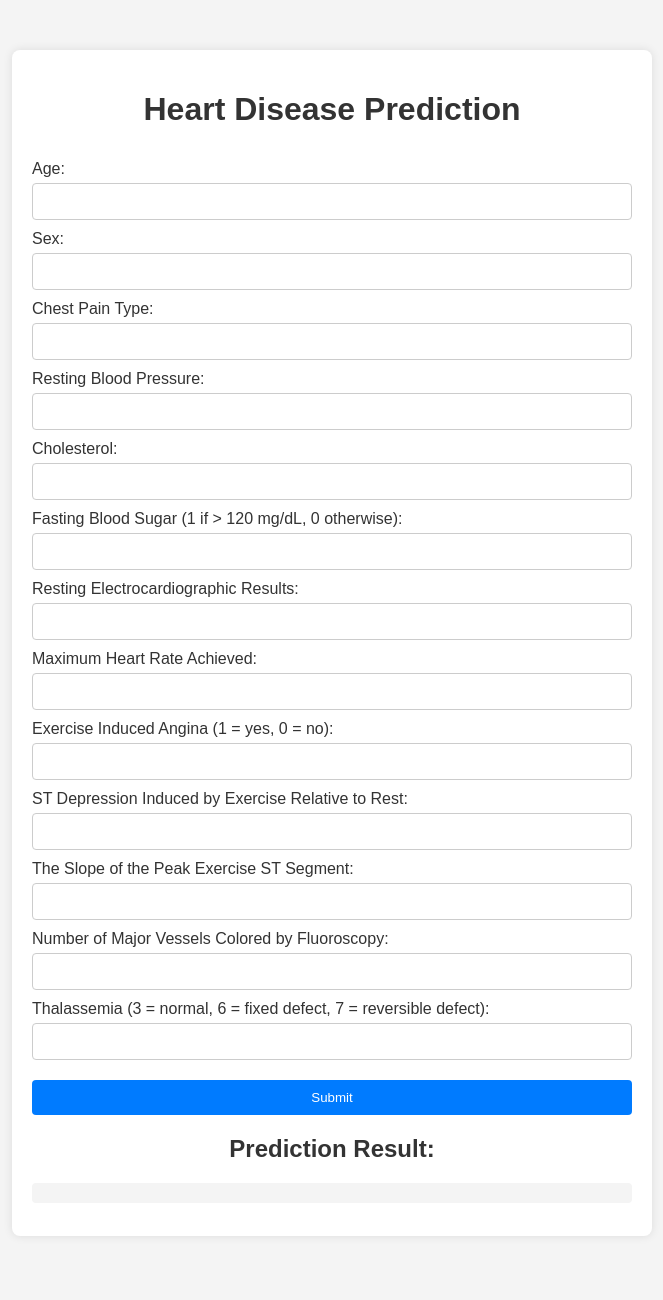
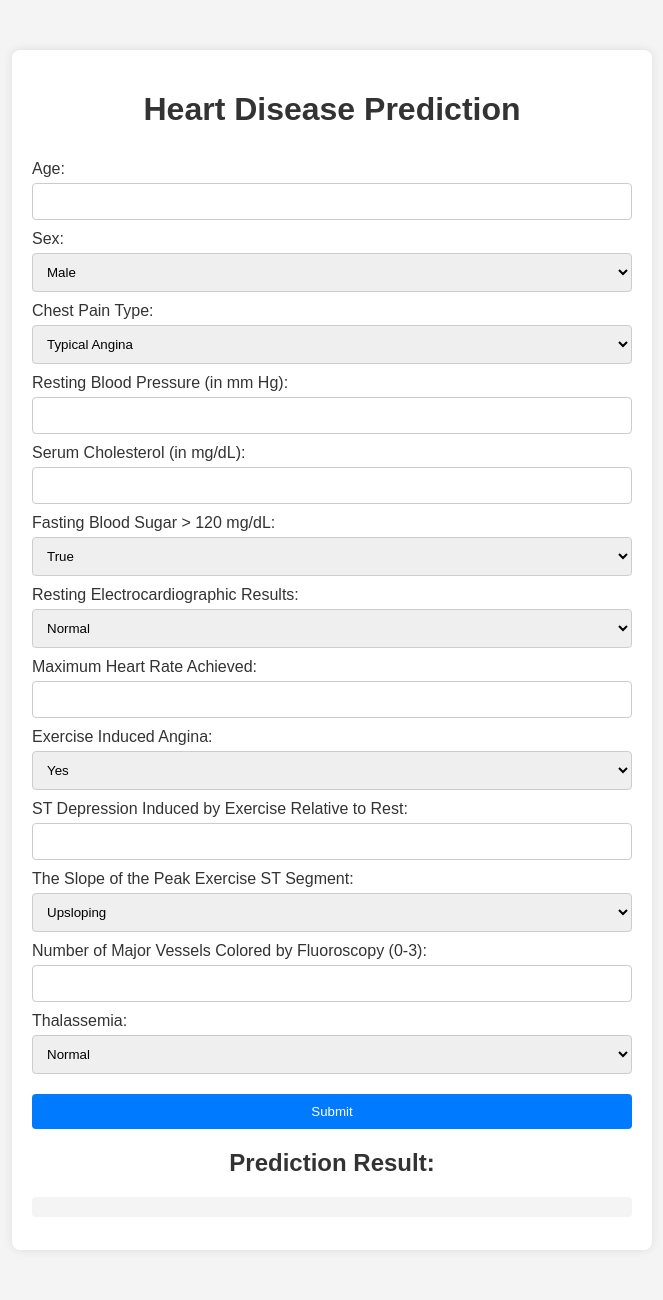
Before and after one commit to abdulnawab916/ECSFinalProject, a Python web app: template flask/templates/index.html in a window 1280 px wide. Shown: the whole page, without its empty margins (308-971 px from the left). Before the commit the page ends 1157 px from the top, so only its background shows below. Run offline with Jinja, Linux system fonts and the light colour scheme; the template is opened without the code that fills it, so the values that code supplies are empty.

Commit message:
Updated index.html

```diff
--- a/flask/templates/index.html
+++ b/flask/templates/index.html
@@ -32,7 +32,7 @@
             margin-top: 10px;
             color: #333;
         }
-        input {
+        input, select {
             padding: 10px;
             margin-top: 5px;
             border: 1px solid #ccc;
@@ -69,40 +69,66 @@
             <input type="number" id="age" name="age" required>
 
             <label for="sex">Sex:</label>
-            <input type="number" id="sex" name="sex" required>
+            <select id="sex" name="sex" required>
+                <option value="1">Male</option>
+                <option value="0">Female</option>
+            </select>
 
             <label for="cp">Chest Pain Type:</label>
-            <input type="number" id="cp" name="cp" required>
+            <select id="cp" name="cp" required>
+                <option value="0">Typical Angina</option>
+                <option value="1">Atypical Angina</option>
+                <option value="2">Non-Anginal Pain</option>
+                <option value="3">Asymptomatic</option>
+            </select>
 
-            <label for="trestbps">Resting Blood Pressure:</label>
+            <label for="trestbps">Resting Blood Pressure (in mm Hg):</label>
             <input type="number" id="trestbps" name="trestbps" required>
 
-            <label for="chol">Cholesterol:</label>
+            <label for="chol">Serum Cholesterol (in mg/dL):</label>
             <input type="number" id="chol" name="chol" required>
 
-            <label for="fbs">Fasting Blood Sugar (1 if > 120 mg/dL, 0 otherwise):</label>
-            <input type="number" id="fbs" name="fbs" required>
+            <label for="fbs">Fasting Blood Sugar > 120 mg/dL:</label>
+            <select id="fbs" name="fbs" required>
+                <option value="1">True</option>
+                <option value="0">False</option>
+            </select>
 
             <label for="restecg">Resting Electrocardiographic Results:</label>
-            <input type="number" id="restecg" name="restecg" required>
+            <select id="restecg" name="restecg" required>
+                <option value="0">Normal</option>
+                <option value="1">Having ST-T wave abnormality</option>
+                <option value="2">Showing probable or definite left ventricular hypertrophy</option>
+            </select>
 
             <label for="thalach">Maximum Heart Rate Achieved:</label>
             <input type="number" id="thalach" name="thalach" required>
 
-            <label for="exang">Exercise Induced Angina (1 = yes, 0 = no):</label>
-            <input type="number" id="exang" name="exang" required>
+            <label for="exang">Exercise Induced Angina:</label>
+            <select id="exang" name="exang" required>
+                <option value="1">Yes</option>
+                <option value="0">No</option>
+            </select>
 
             <label for="oldpeak">ST Depression Induced by Exercise Relative to Rest:</label>
-            <input type="number" id="oldpeak" name="oldpeak" required>
+            <input type="number" id="oldpeak" name="oldpeak" step="0.1" required>
 
             <label for="slope">The Slope of the Peak Exercise ST Segment:</label>
-            <input type="number" id="slope" name="slope" required>
+            <select id="slope" name="slope" required>
+                <option value="0">Upsloping</option>
+                <option value="1">Flat</option>
+                <option value="2">Downsloping</option>
+            </select>
 
-            <label for="ca">Number of Major Vessels Colored by Fluoroscopy:</label>
-            <input type="number" id="ca" name="ca" required>
+            <label for="ca">Number of Major Vessels Colored by Fluoroscopy (0-3):</label>
+            <input type="number" id="ca" name="ca" min="0" max="3" required>
 
-            <label for="thal">Thalassemia (3 = normal, 6 = fixed defect, 7 = reversible defect):</label>
-            <input type="number" id="thal" name="thal" required>
+            <label for="thal">Thalassemia:</label>
+            <select id="thal" name="thal" required>
+                <option value="0">Normal</option>
+                <option value="1">Fixed Defect</option>
+                <option value="2">Reversible Defect</option>
+            </select>
 
             <button type="button" onclick="submitForm()">Submit</button>
         </form>
```
